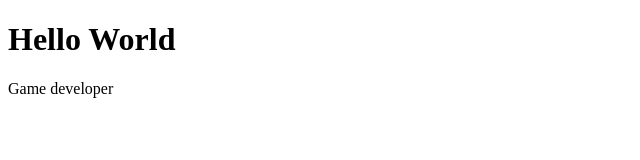
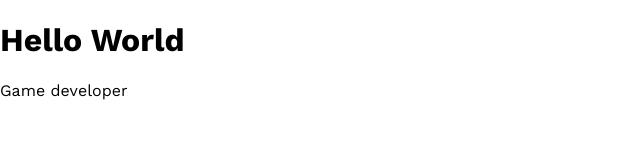
Before and after one commit to Karl-gamedev/karl-gamedev.github.io, a plain HTML site: page index.html in a window 1280 px wide. Shown: the whole page, without its empty margins (0-640 px from the left). Drawn offline with nearby package versions, Linux system fonts and the light colour scheme.

Commit message:
Update index.html

```diff
--- a/index.html
+++ b/index.html
@@ -1,5 +1,16 @@
 <!DOCTYPE html>
 <html>
+
+<head>
+
+    <link rel="stylesheet" href="style.css">
+
+    <link rel="preconnect" href="https://fonts.googleapis.com">
+<link rel="preconnect" href="https://fonts.gstatic.com" crossorigin>
+<link href="https://fonts.googleapis.com/css2?family=Work+Sans:ital,wght@0,300;0,400;0,500;0,600;0,700;1,400&display=swap" rel="stylesheet">
+</head>
+
+
     <body>
     <h1>Hello World</h1>
     <p>Game developer</p>
```
